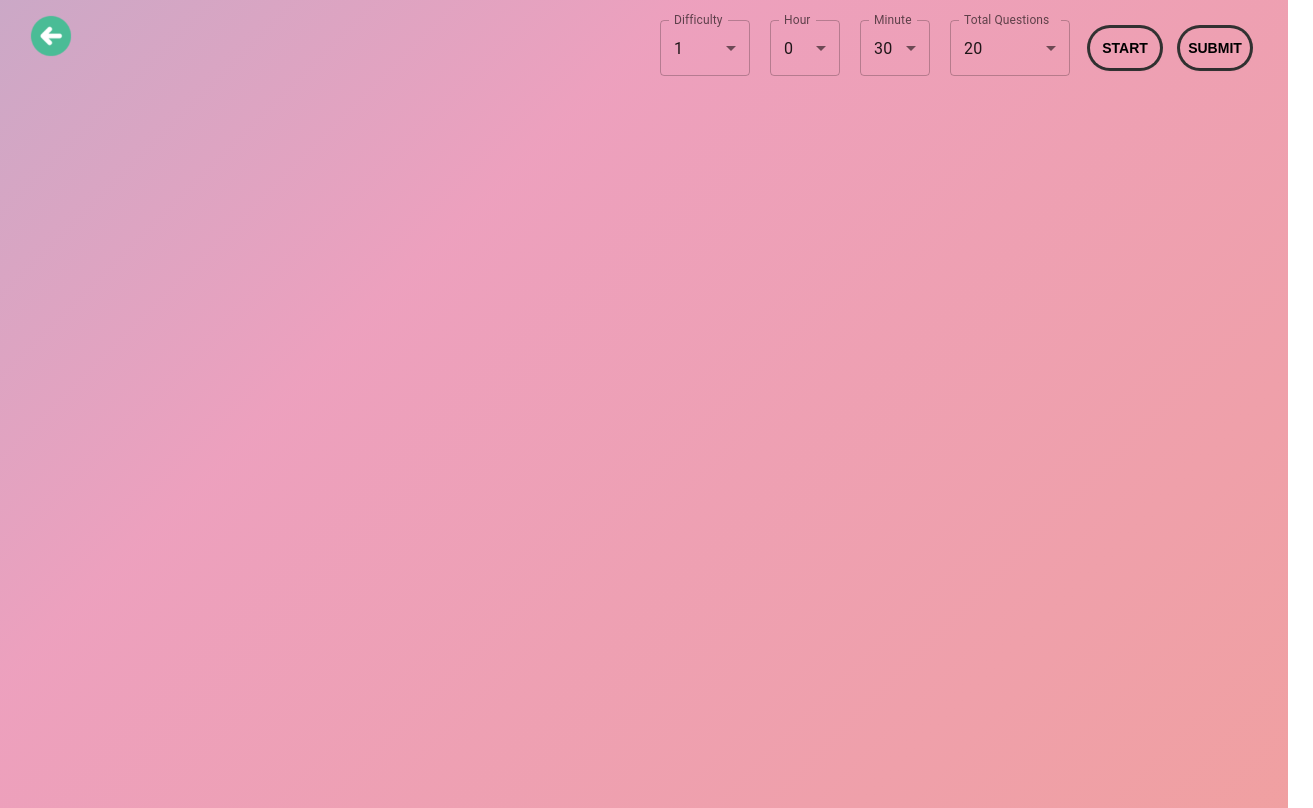
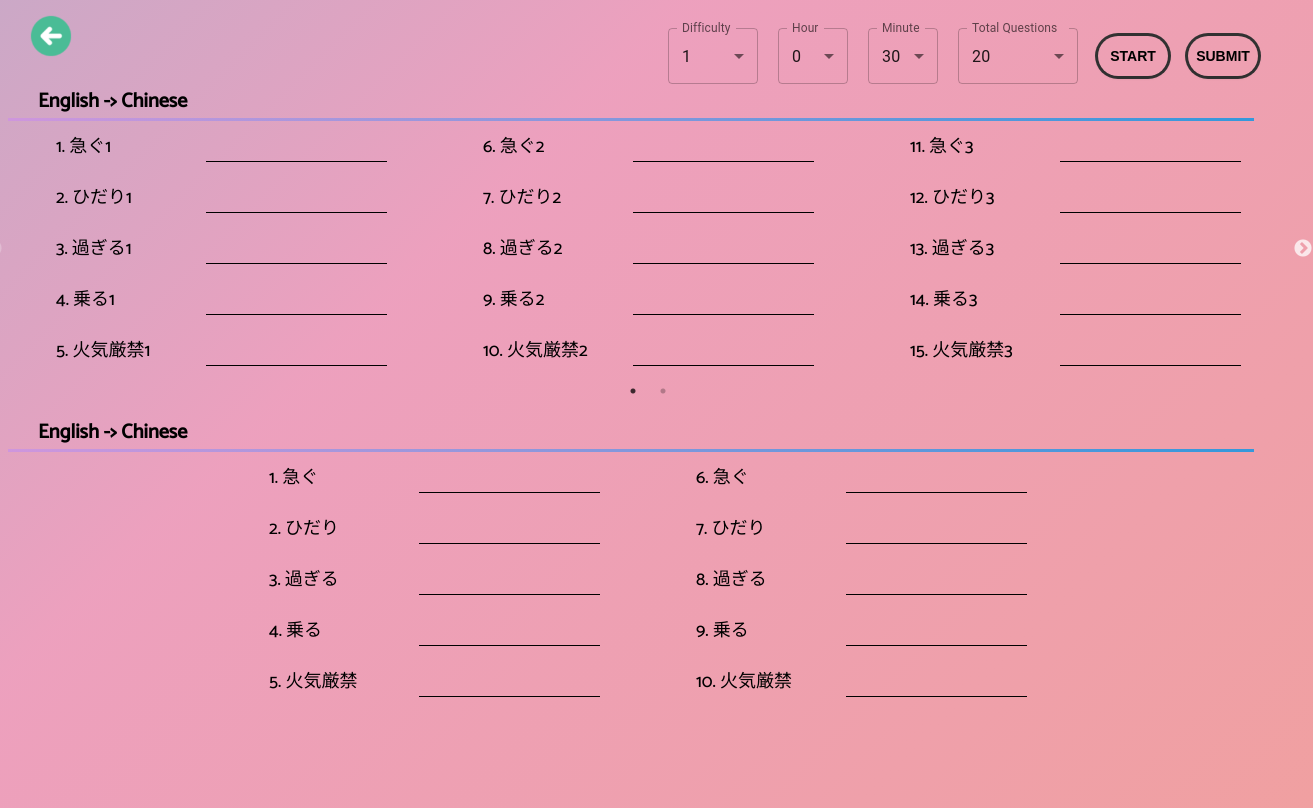
Before and after one commit to ShawnZhang0828/language-learning-app, a React (Create React App) app in the folder client/: page /vocabulary-quiz in a window 1280 px wide. Shown: the whole page, 1313 px wide, since content can reach past the window. Built offline with nearby package versions, Linux system fonts and the light colour scheme; no server answers.

Commit message:
add quiz content layout

```diff
--- a/client/src/components/common/QuizOption.js
+++ b/client/src/components/common/QuizOption.js
@@ -4,7 +4,7 @@ import Select from '@mui/material/Select';
 import FormControl from '@mui/material/FormControl';
 import InputLabel from '@mui/material/InputLabel';
 
-function QuizOption({ onQuizStart }) {
+function QuizOption({ onQuizStart, onQuizSubmit }) {
 
     const [difficulty, setDiffculty] = useState(1);
     const [totalQuestions, setTotalQuestions] = useState(20);
@@ -109,7 +109,7 @@ function QuizOption({ onQuizStart }) {
             </FormControl>
 
             <button className='quiz-button' onClick={onQuizStartClick} disabled={quizStarted}>START</button>
-            <button className='quiz-button'>SUBMIT</button>
+            <button className='quiz-button' onClick={onQuizSubmit}>SUBMIT</button>
         </div>
     )
 }
--- a/client/src/components/vocabulary/VocabularyQuiz.js
+++ b/client/src/components/vocabulary/VocabularyQuiz.js
@@ -1,11 +1,9 @@
 import React, { useState } from 'react'
 import { useNavigate  } from 'react-router-dom';
-import Slider from 'react-slick';
-import "slick-carousel/slick/slick.css";
-import "slick-carousel/slick/slick-theme.css";
 
 import "../../styles/VocabularyQuiz.css"
 import QuizOption from '../common/QuizOption';
+import VocabularyQuizCard from './VocabularyQuizCard';
 
 function VocabularyQuiz() {
 
@@ -13,6 +11,7 @@ function VocabularyQuiz() {
     const [totalQuestions, setTotalQuestions] = useState(20);
     const [remainingTime, setRemainingTime] = useState(0);
     const [quizStarted, setQuizStarted] = useState(false);
+    const [answers, setAnswers] = useState({});
 
     const navigate = useNavigate();
 
@@ -24,6 +23,10 @@ function VocabularyQuiz() {
         setQuizStarted(true);
     }
 
+    const onQuizSubmitClick = () => {
+        console.log(answers);
+    }
+
     return (
         <div id='vocabulary-quiz-page'>
             <button className='previous-page-button' onClick={onPreviousPageClick}>
@@ -31,8 +34,20 @@ function VocabularyQuiz() {
             </button>
             <QuizOption
                 onQuizStart={onQuizStartClick}
+                onQuizSubmit={onQuizSubmitClick}
             />
-
+            <div id='vocabulary-quiz-cards-container'>
+                <VocabularyQuizCard
+                    title='English -> Chinese'
+                    questions={["急ぐ1", "ひだり1", "過ぎる1", "乗る1", "火気厳禁1", "急ぐ2", "ひだり2", "過ぎる2", "乗る2", "火気厳禁2",
+                    "急ぐ3", "ひだり3", "過ぎる3", "乗る3", "火気厳禁3", "急ぐ4", "ひだり4", "過ぎる4", "乗る4", "火気厳禁4"]}
+                    setParentAnswer={setAnswers}
+                />
+                <VocabularyQuizCard
+                    title='English -> Chinese'
+                    questions={["急ぐ", "ひだり", "過ぎる", "乗る", "火気厳禁", "急ぐ", "ひだり", "過ぎる", "乗る", "火気厳禁"]}
+                />
+            </div>
         </div>
     )
 }
--- /dev/null
+++ b/client/src/components/vocabulary/VocabularyQuizCard.js
@@ -0,0 +1,67 @@
+import React, { useState } from 'react'
+import Slider from 'react-slick';
+import "slick-carousel/slick/slick.css";
+import "slick-carousel/slick/slick-theme.css";
+
+function VocabularyQuizCard({ title, questions, setParentAnswer }) {
+
+    const [answers, setAnswers] = useState({});
+
+    const sliderSetting = {
+        dots: true,
+        infinite: false,
+        speed: 300,
+        slidesToShow: 3,
+        slidesToScroll: 1
+    }
+
+    const questionsPerColumn = 5;
+
+    // Split questions into chunks to be displayed in the slider
+    const splitQuestions = (questions) => {
+        var splittedQuestions = [];
+        for (var i = 0; i < questions.length; i += questionsPerColumn) {
+            splittedQuestions.push(questions.slice(i, i + questionsPerColumn));
+        }
+
+        return splittedQuestions;
+    }
+
+    const onAnswerChange = (question, event) => {
+        setAnswers({
+            ...answers,
+            [question]: event.target.value
+        });
+        setParentAnswer({
+            ...answers,
+            [question]: event.target.value
+        });
+    }
+
+    return (
+        <div id='vocabulary-quiz-card'>
+            <div id='vocabulary-quiz-card-title'>{title}</div>
+            <Slider {...sliderSetting}>
+                {splitQuestions(questions).map((questionGroup, groupIndex) => (
+                    <div className='vocabulary-question-column-container' key={groupIndex}>
+                        {questionGroup.map((question, questionIndex) => (
+                            <div className='vocabulary-question-container' key={questionIndex}>
+                                <div className='vocabulary-question'>
+                                    {`${groupIndex * questionsPerColumn + questionIndex + 1}. ${question}`}
+                                </div>
+                                <input
+                                    className='vocabulary-answer-input'
+                                    type='text'
+                                    value={answers[question] || ''}
+                                    onChange={(e) => onAnswerChange(question, e)}
+                                />
+                            </div>
+                        ))}
+                    </div>
+                ))}
+            </Slider>
+        </div>
+    )
+}
+
+export default VocabularyQuizCard
--- a/client/src/styles/VocabularyQuiz.css
+++ b/client/src/styles/VocabularyQuiz.css
@@ -1,11 +1,20 @@
+#vocabulary-quiz-page {
+    height: 100vh;
+    display: flex;
+    flex-direction: column;
+}
+
 /* Quiz Option CSS */
 #quiz-option {
-    position: absolute;
+    /* position: absolute;
     right: 30px;
-    top: 20px;
+    top: 20px; */
 
     display: flex;
     flex-direction: row;
+    justify-content: flex-end;
+    padding-top: 20px;
+    padding-right: 30px;
     gap: 20px;
     align-items: center;
 }
@@ -18,3 +27,42 @@
     font-size: 14px;
     height: 40px;
 }
+
+
+/* Quiz Content CSS */
+#vocabulary-quiz-cards-container {
+    margin-bottom: 100px;
+    flex-grow: 1;
+    display: flex;
+    flex-direction: column;
+    justify-content: center;
+    gap: 40px;
+}
+
+#vocabulary-quiz-card-title {
+    width: 95%;
+    padding-left: 30px;
+    font-weight: bold;
+    font-size: 20px;
+    border-bottom: 3px solid black;
+    border-image: linear-gradient(-45deg, #3498db, #d396dd) 1;
+}
+
+.vocabulary-question-container {
+    display: flex;
+    flex-direction: row;
+    padding: 10px 0 10px;
+    font-size: 18px;
+    justify-content: center;
+}
+
+.vocabulary-question {
+    min-width: 150px;
+}
+
+.vocabulary-answer-input {
+    background: none;
+    border: none;
+    border-bottom: 1px solid black;
+    outline: none;
+}
```
